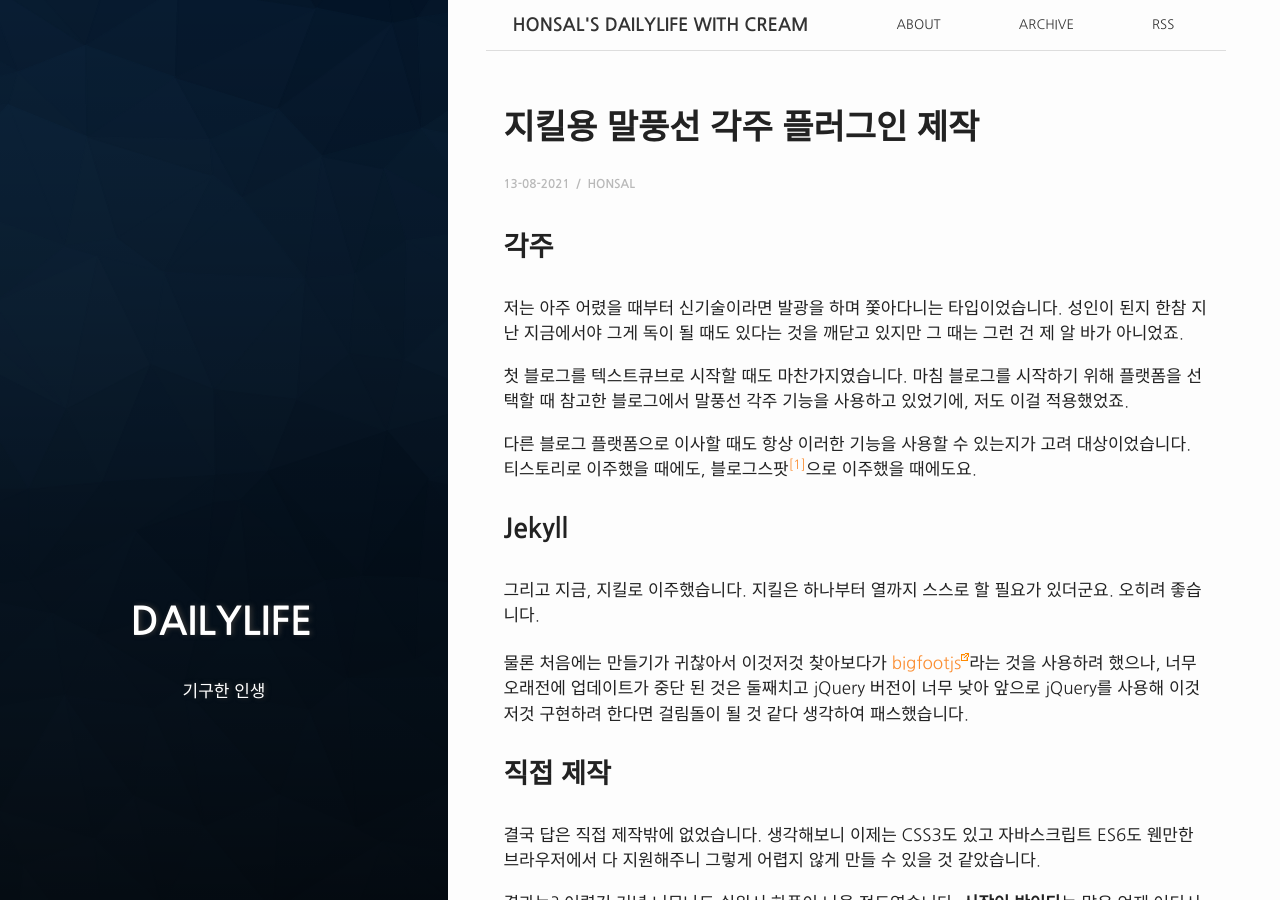
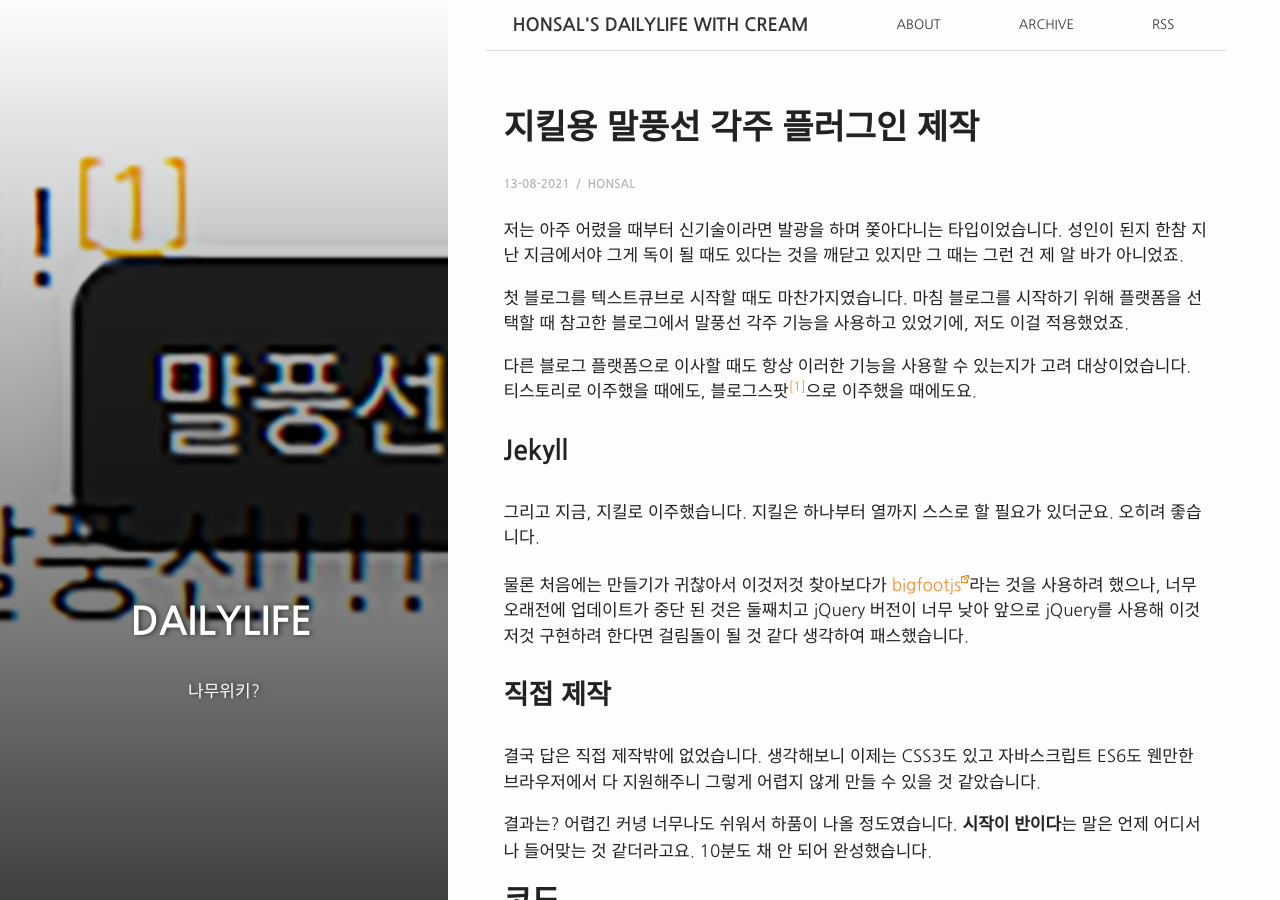
Before and after one commit to Honsal/honsal.github.io, a Jekyll site: the page built from _posts/2021-08-13-making-footnote-balloon.md, in a window 1280 px wide and 900 px high. Built offline with Jekyll 4.4.1, drawn with Linux system fonts in a browser that asks for light colours; comment, search, counter and statistics services are not loaded.

Commit message:
포스트 수정 및 배경 이미지 추가

```diff
--- a/_posts/2021-08-13-making-footnote-balloon.md
+++ b/_posts/2021-08-13-making-footnote-balloon.md
@@ -1,16 +1,15 @@
 ---
+bg: "posts/20210813/FOOTNOTE.png"
 layout: post
 title: "지킬용 말풍선 각주 플러그인 제작"
 crawlertitle: "Jekyll용 footote balloon 제작"
 date: 2021-08-13 11:02:37 +09:00
 categories: "Dailylife"
 tags: ["Dailylife"]
-summary: 기구한 인생
+summary: 나무위키?
 author: Honsal
 comments: true
 ---
-
-### 각주
 
 저는 아주 어렸을 때부터 신기술이라면 발광을 하며 쫓아다니는 타입이었습니다. 성인이 된지 한참 지난 지금에서야 그게 독이 될 때도 있다는 것을 깨닫고 있지만 그 때는 그런 건 제 알 바가 아니었죠.
 
```
Also changed, not shown: assets/images/posts/20210813/FOOTNOTE.png (added).
